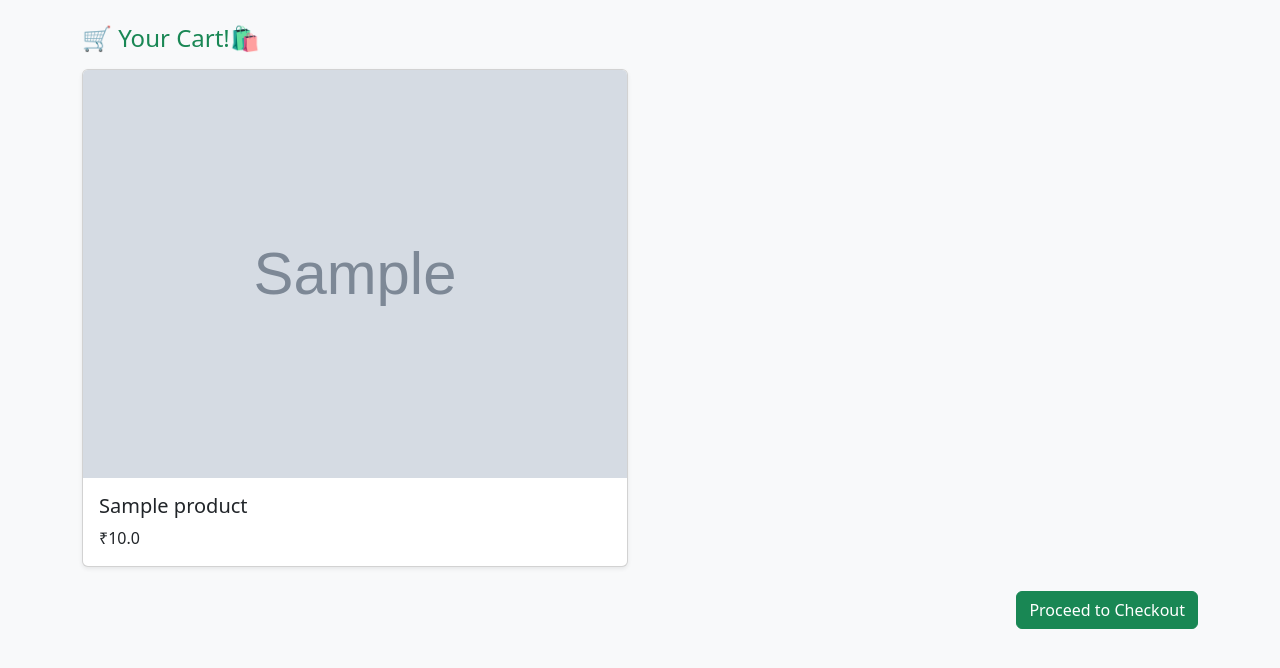
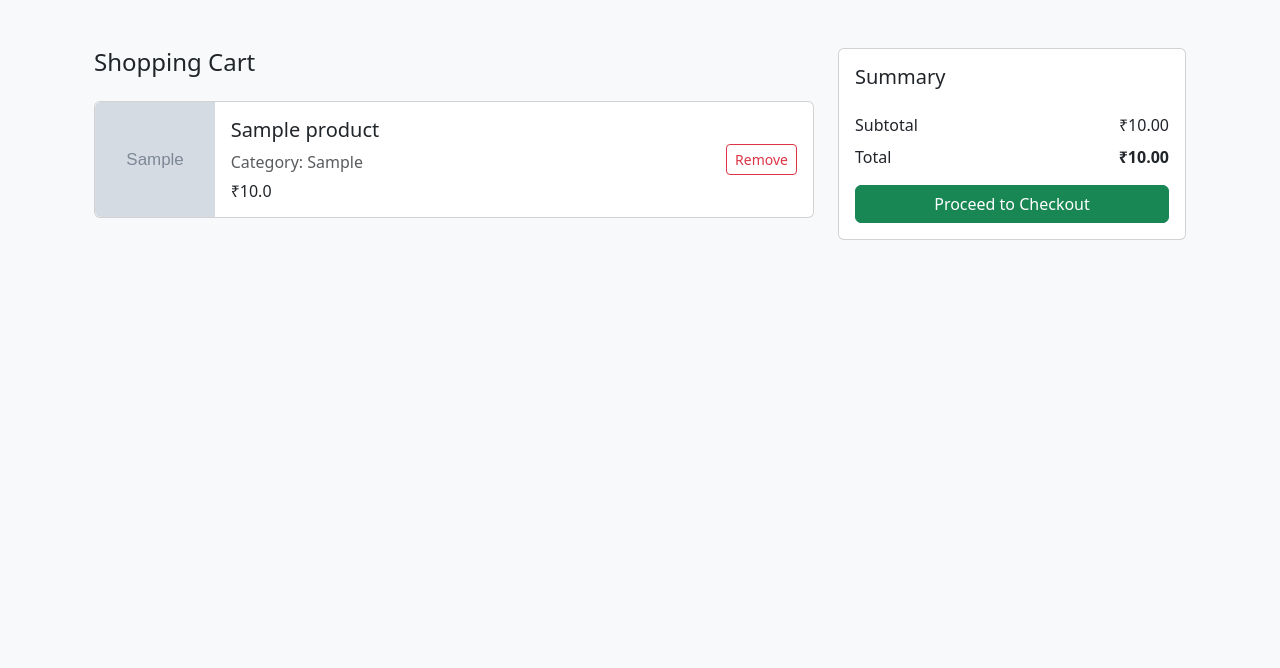
Before and after one commit to AbhijeetKumar1505/EcoFinds, a Flask app: page /cart in a window 1280 px wide. Shown: the part 62-730 px from the top of the page. Run offline with Flask 3, Linux system fonts and the light colour scheme; a user stored in the database is signed in; tables that the repository leaves empty hold one stand-in row (values such as "Sample post"); grey boxes marked "Sample" are stand-in pictures; some libraries are stand-ins or nearby versions.

Commit message:
Tabular Cart & Remove Cart functionality

```diff
--- a/templates/cart.html
+++ b/templates/cart.html
@@ -1,28 +1,73 @@
 {% extends "base.html" %}
 {% block content %}
-<h4 class="text-success mb-3">🛒 Your Cart!🛍️</h4>
+<div class="container py-4">
+    <div class="row">
+        <!-- Shopping Cart Items -->
+        <div class="col-md-8">
+            <h4 class="mb-4">Shopping Cart</h4>
 
             {% if products|length == 0 %}
                 <div class="alert alert-info text-center">Your cart is empty.</div>
-{% endif %}
-
-<div class="row row-cols-1 row-cols-md-2 g-4">
+            {% else %}
                 {% for p in products %}
-    <div class="col">
-        <div class="card h-100 shadow-sm">
-            <img src="{{ url_for('static', filename='uploads/' + p.image) }}" class="card-img-top" alt="Product">
-            <div class="card-body">
+                <div class="card mb-3">
+                    <div class="row g-0">
+                        <div class="col-md-2">
+                            <img src="{{ url_for('static', filename='uploads/' + p.image) }}"
+                                 class="img-fluid rounded-start"
+                                 style="height: 100%; object-fit: cover;"
+                                 alt="{{ p.title }}">
+                        </div>
+                        <div class="col-md-10">
+                            <div class="card-body d-flex justify-content-between align-items-center">
+                                <div>
                                     <h5 class="card-title">{{ p.title }}</h5>
-                <p class="card-text">₹{{ p.price }}</p>
+                                    <p class="card-text text-muted mb-0">Category: {{ p.category }}</p>
+                                    <h6 class="card-text mt-2">₹{{ p.price }}</h6>
+                                </div>
+                                <div class="d-flex align-items-center">
+                                    <a href="{{ url_for('remove_from_cart', product_id=p.id) }}"
+                                       class="btn btn-outline-danger btn-sm">
+                                        Remove
+                                    </a>
+                                </div>
+                            </div>
                         </div>
                     </div>
                 </div>
                 {% endfor %}
+            {% endif %}
         </div>
 
+        <!-- Order Summary -->
+        <div class="col-md-4">
+            <div class="card">
+                <div class="card-body">
+                    <h5 class="card-title mb-4">Summary</h5>
                     {% if products|length > 0 %}
-<div class="text-end mt-4">
-    <a href="{{ url_for('checkout') }}" class="btn btn-success">Proceed to Checkout</a>
+                        {% set total = namespace(value=0) %}
+                        {% for p in products %}
+                            {% set total.value = total.value + p.price %}
+                        {% endfor %}
+
+                        <div class="d-flex justify-content-between mb-2">
+                            <span>Subtotal</span>
+                            <span>₹{{ "%.2f"|format(total.value) }}</span>
                         </div>
+                        <div class="d-flex justify-content-between mb-3">
+                            <span>Total</span>
+                            <span class="fw-bold">₹{{ "%.2f"|format(total.value) }}</span>
+                        </div>
+
+                        <a href="{{ url_for('checkout') }}" class="btn btn-success w-100">
+                            Proceed to Checkout
+                        </a>
+                    {% else %}
+                        <p class="text-muted">Add items to cart to see summary</p>
                     {% endif %}
+                </div>
+            </div>
+        </div>
+    </div>
+</div>
 {% endblock %}
```
Lines whose indentation alone changed are shown as unchanged.
